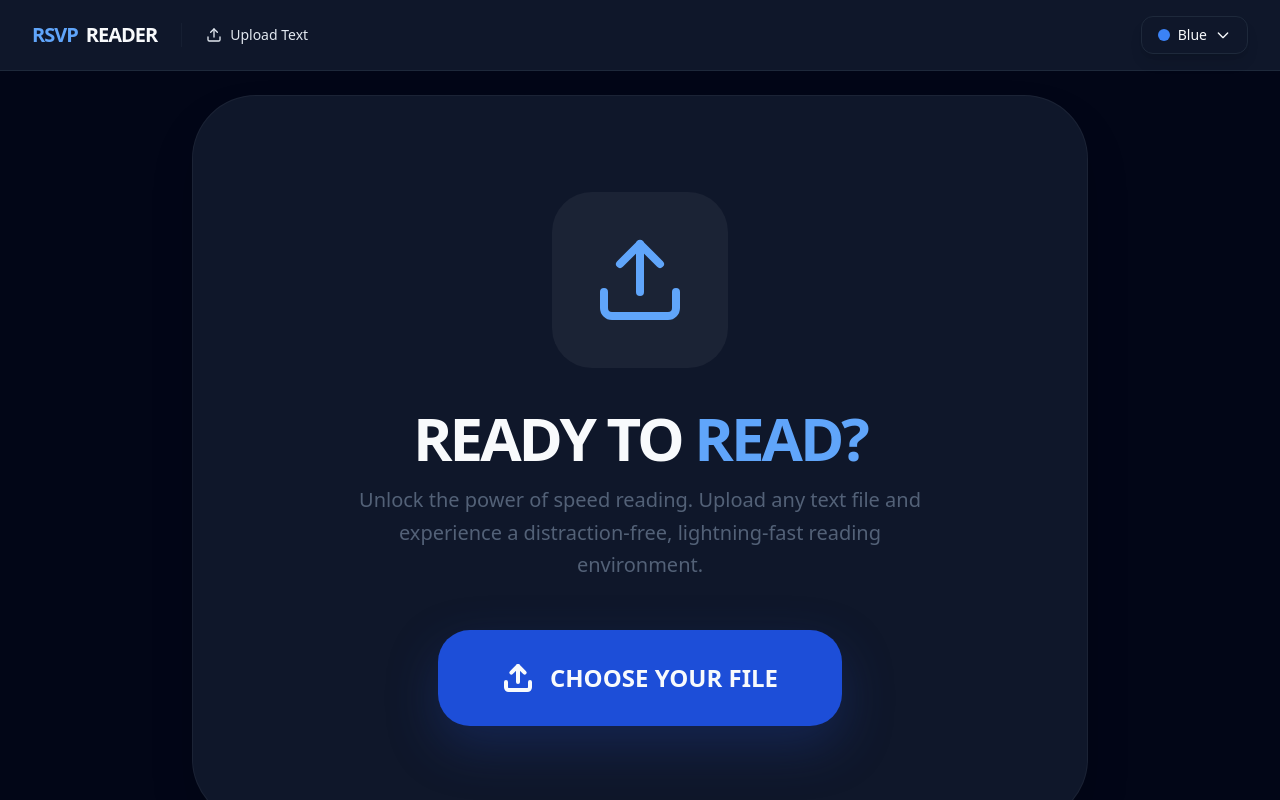
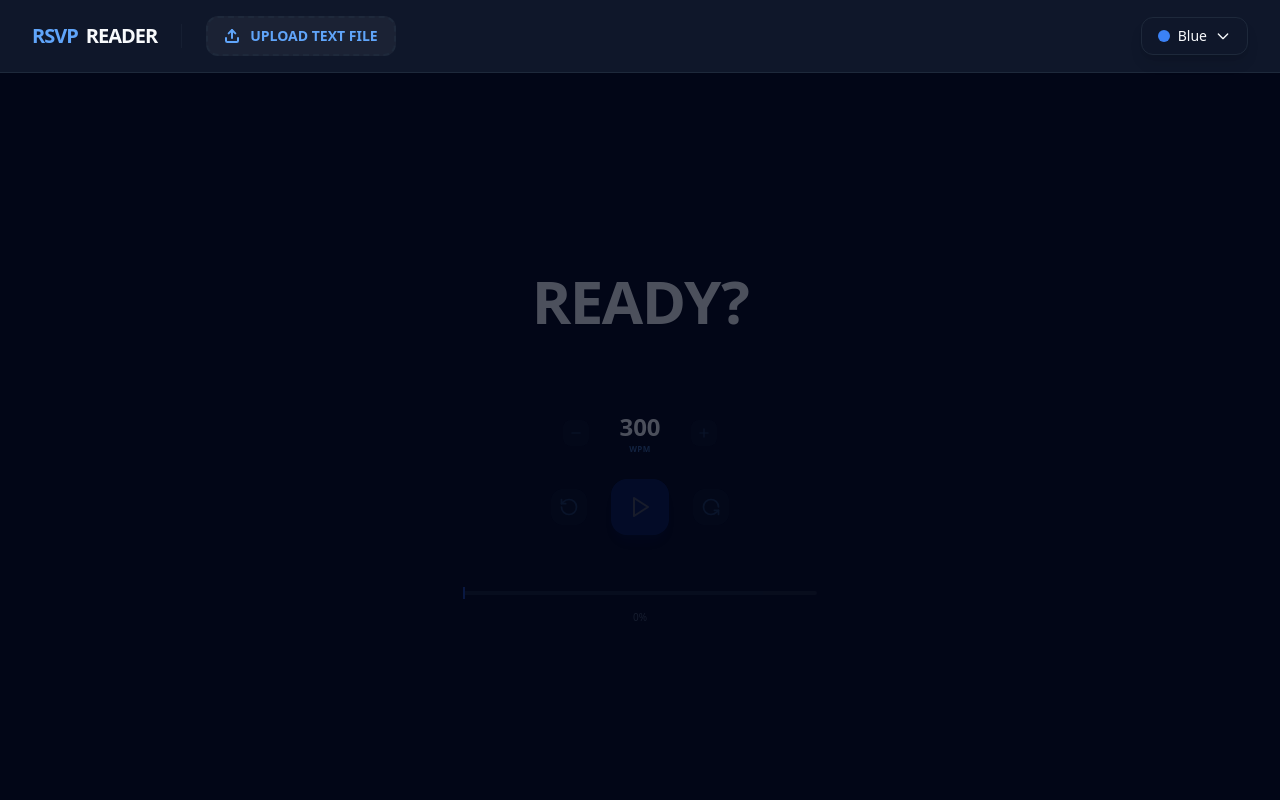
Before and after one commit to shambhuj12/rsvp, a React (Vite) app: page / in a window 1280 px wide. Built offline with nearby package versions, Linux system fonts and the light colour scheme.

Commit message:
File reader on main page only , removed the landing page

```diff
--- a/src/App.jsx
+++ b/src/App.jsx
@@ -256,19 +256,12 @@ export default function App() {
 
             {/* Main Content Area - Everything Centered */}
             <main className="flex-1 flex flex-col items-center justify-center p-6 space-y-12">
-                {!fileName ? (
-                    <FileUpload
-                        fileName={fileName}
-                        currentTheme={currentTheme}
-                        handleFileUpload={handleFileUpload}
-                        compact={false}
-                    />
-                ) : (
                 <div className="w-full flex flex-col items-center gap-10">
                     {/* Word Display - Top */}
                     <WordDisplay
                         word={words[currentIndex]}
                         currentTheme={currentTheme}
+                        disabled={words.length === 0}
                     />
 
                     {/* WPM & Controls - Middle/Bottom */}
@@ -284,19 +277,17 @@ export default function App() {
                     />
 
                     {/* Progress Bar - Very Bottom */}
-                        {words.length > 0 && (
                     <ProgressBar
                         progress={progress}
                         currentIndex={currentIndex}
-                                maxIndex={words.length - 1}
+                        maxIndex={Math.max(0, words.length - 1)}
                         handleProgressChange={handleProgressChange}
                         handleSeekStart={handleSeekStart}
                         handleSeekEnd={handleSeekEnd}
                         currentTheme={currentTheme}
+                        disabled={words.length === 0}
                     />
-                        )}
                 </div>
-                )}
             </main>
         </div>
     );
--- a/src/components/Controls.jsx
+++ b/src/components/Controls.jsx
@@ -12,7 +12,7 @@ const Controls = ({
     disabled
 }) => {
     return (
-        <div className="flex flex-col items-center gap-6 w-full">
+        <div className={`flex flex-col items-center gap-6 w-full ${disabled ? 'opacity-30 pointer-events-none' : ''}`}>
             {/* WPM Control - Top */}
             <div className="flex items-center gap-4">
                 <button
--- a/src/components/FileUpload.jsx
+++ b/src/components/FileUpload.jsx
@@ -1,14 +1,14 @@
 import React from 'react';
 import { Upload } from 'lucide-react';
 
-const FileUpload = ({ fileName, currentTheme, handleFileUpload, compact = false }) => {
-    if (compact && fileName) {
+const FileUpload = ({ fileName, currentTheme, handleFileUpload, compact = true }) => {
+    if (fileName) {
         return (
             <div className="flex items-center gap-3">
                 <span className={`text-sm ${currentTheme.textSecondary} max-w-[150px] truncate`}>{fileName}</span>
-                <label className={`text-xs ${currentTheme.accent} ${currentTheme.accentHover} cursor-pointer flex items-center gap-1.5 font-medium px-2 py-1 rounded bg-white/5`}>
+                <label className={`text-xs ${currentTheme.accent} ${currentTheme.accentHover} cursor-pointer flex items-center gap-1.5 font-bold px-2.5 py-1.5 rounded bg-white/5 border ${currentTheme.border} hover:bg-white/10 transition-all`}>
                     <Upload className="w-3 h-3" />
-                    Change
+                    CHANGE
                     <input
                         type="file"
                         accept=".txt"
@@ -20,11 +20,10 @@ const FileUpload = ({ fileName, currentTheme, handleFileUpload, compact = false
         );
     }
 
-    if (compact && !fileName) {
     return (
-            <label className={`text-sm ${currentTheme.textSecondary} hover:${currentTheme.text} cursor-pointer flex items-center gap-2 transition-colors`}>
-                <Upload className="w-4 h-4" />
-                Upload Text
+        <label className={`text-sm ${currentTheme.accent} hover:scale-105 cursor-pointer flex items-center gap-2.5 transition-all font-black bg-white/5 px-4 py-2 rounded-xl border-2 border-dashed ${currentTheme.border} hover:border-white/20`}>
+            <Upload className="w-4 h-4 stroke-[3]" />
+            UPLOAD TEXT FILE
             <input
                 type="file"
                 accept=".txt"
@@ -33,33 +32,6 @@ const FileUpload = ({ fileName, currentTheme, handleFileUpload, compact = false
             />
         </label>
     );
-    }
-
-    return (
-        <div className="w-full h-full flex items-center justify-center">
-            <div className={`${currentTheme.card} rounded-[4rem] shadow-2xl p-24 flex flex-col items-center justify-center border border-white/5 hover:border-white/10 transition-all group max-w-4xl w-full mx-12`}>
-                <div className={`p-10 rounded-[2.5rem] bg-white/5 mb-10 group-hover:scale-110 group-hover:bg-white/10 transition-all duration-500`}>
-                    <Upload className={`w-24 h-24 ${currentTheme.accent}`} />
-                </div>
-                <h2 className={`text-6xl font-black tracking-tighter ${currentTheme.text} mb-4 text-center`}>
-                    READY TO <span className={currentTheme.accent}>READ?</span>
-                </h2>
-                <p className={`text-xl ${currentTheme.textMuted} mb-12 text-center max-w-xl font-medium leading-relaxed opacity-80`}>
-                    Unlock the power of speed reading. Upload any text file and experience a distraction-free, lightning-fast reading environment.
-                </p>
-                <label className={`px-16 py-8 rounded-[2rem] ${currentTheme.primary} ${currentTheme.text} cursor-pointer font-black text-2xl hover:scale-105 active:scale-95 transition-all flex items-center gap-4 shadow-[0_20px_50px_rgba(0,0,0,0.3)] ${currentTheme.primaryShadow}`}>
-                    <Upload className="w-8 h-8 stroke-[3]" />
-                    CHOOSE YOUR FILE
-                    <input
-                        type="file"
-                        accept=".txt"
-                        onChange={handleFileUpload}
-                        className="hidden"
-                    />
-                </label>
-            </div>
-        </div>
-    );
 };
 
 export default FileUpload;
--- a/src/components/ProgressBar.jsx
+++ b/src/components/ProgressBar.jsx
@@ -1,8 +1,8 @@
 import React from 'react';
 
-const ProgressBar = ({ progress, currentIndex, maxIndex, handleProgressChange, handleSeekStart, handleSeekEnd, currentTheme }) => {
+const ProgressBar = ({ progress, currentIndex, maxIndex, handleProgressChange, handleSeekStart, handleSeekEnd, currentTheme, disabled }) => {
     return (
-        <div className="w-[30%] mx-auto relative px-2 py-4">
+        <div className={`w-[30%] mx-auto relative px-2 py-4 ${disabled ? 'opacity-20 pointer-events-none' : ''}`}>
             <div className="relative h-1 flex items-center group">
                 <div className={`absolute w-full h-1 ${currentTheme.progressBg} rounded-full overflow-hidden`}>
                     <div
@@ -20,6 +20,7 @@ const ProgressBar = ({ progress, currentIndex, maxIndex, handleProgressChange, h
                     onMouseUp={handleSeekEnd}
                     onTouchStart={handleSeekStart}
                     onTouchEnd={handleSeekEnd}
+                    disabled={disabled}
                     className="absolute w-full h-full bg-transparent appearance-none cursor-pointer z-10 opacity-0"
                 />
                 <div
--- a/src/components/WordDisplay.jsx
+++ b/src/components/WordDisplay.jsx
@@ -1,10 +1,10 @@
 import React from 'react';
 
-const WordDisplay = ({ word, currentTheme }) => {
+const WordDisplay = ({ word, currentTheme, disabled }) => {
     return (
-        <div className={`w-full flex items-center justify-center p-10`}>
+        <div className={`w-full flex items-center justify-center p-10 ${disabled ? 'opacity-30' : ''}`}>
             <div className={`text-5xl md:text-6xl font-bold tracking-tight ${currentTheme.text} text-center break-words max-w-full drop-shadow-sm select-none`}>
-                {word || '...'}
+                {word || (disabled ? 'READY?' : '...')}
             </div>
         </div>
     );
```
Lines whose indentation alone changed are shown as unchanged.
